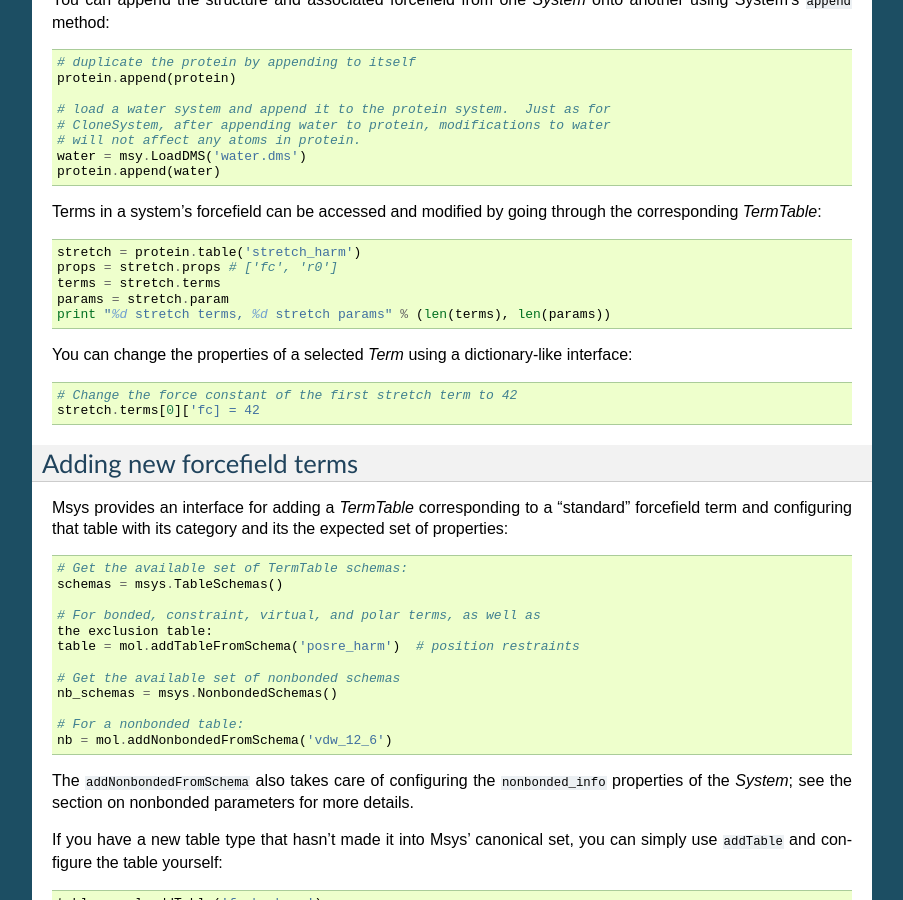
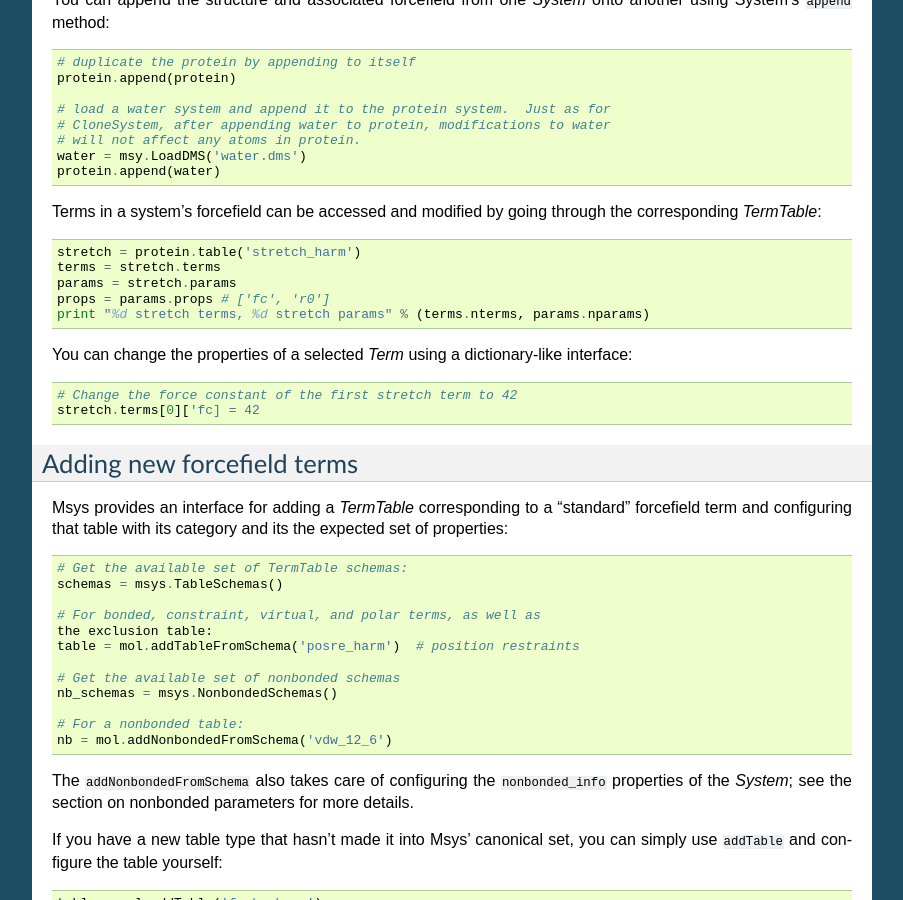
Before and after one commit to DEShawResearch/msys, a Sphinx documentation site: the page built from doc/source/overview.rst, in a window 1280 px wide and 900 px high, scrolled down 2413 px. Shown: the whole window, without its empty margins (198-1101 px from the left). Built offline with Sphinx 7.4.7, drawn with Linux system fonts in a browser that asks for light colours; the version number could not be read and is left out.

Commit message:
Fix lies in the overview.
[git-p4: depot-paths = "//depot/desrad/main/sw/libs/msys/": change = 135518]

```diff
--- a/doc/source/overview.rst
+++ b/doc/source/overview.rst
@@ -164,10 +164,10 @@ Terms in a system's forcefield can be accessed and modified by going
 through the corresponding `TermTable`::
 
   stretch = protein.table('stretch_harm')
-  props = stretch.props # ['fc', 'r0']
   terms = stretch.terms
-  params = stretch.param
-  print "%d stretch terms, %d stretch params" % (len(terms), len(params))
+  params = stretch.params
+  props = params.props # ['fc', 'r0']
+  print "%d stretch terms, %d stretch params" % (terms.nterms, params.nparams)
 
 You can change the properties of a selected `Term` using a
 dictionary-like interface::
```
